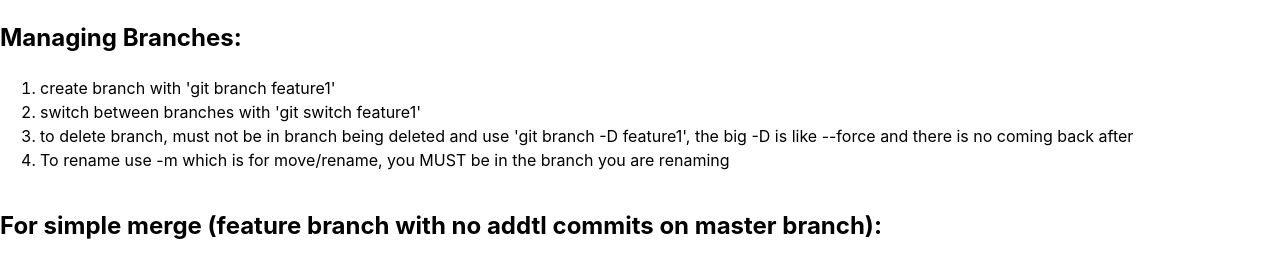
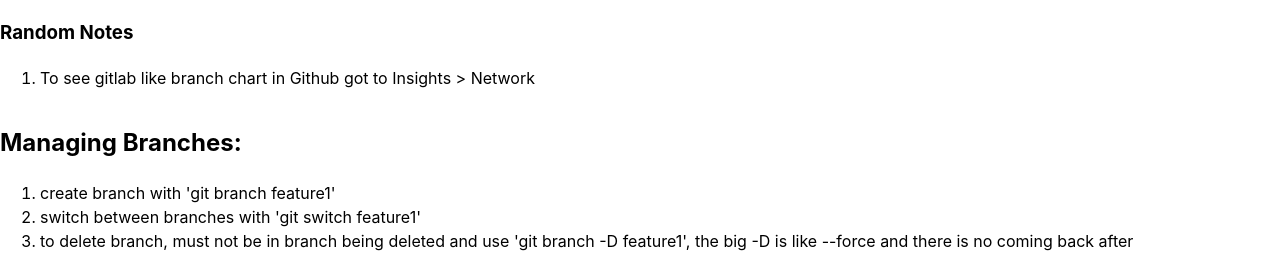
Before and after one commit to drbenn/git-practice, a website built with Vite: page index.html in a window 1280 px wide. Shown: the top 257 px of the page. Built offline with nearby package versions, Linux system fonts and the light colour scheme.

Commit message:
note about github branch chart

```diff
--- a/index.html
+++ b/index.html
@@ -7,6 +7,15 @@
     <title>Vite App</title>
   </head>
   <body>
+
+    <div>
+      <p>
+        <h3>Random Notes</h3>
+        <ol>
+          <li>To see gitlab like branch chart in Github got to Insights > Network</li>
+        </ol>
+      </p>
+    </div>
     <div>
       <p>
         <h2>Managing Branches:</h2>
@@ -29,6 +38,6 @@
     </div>
 
     <div class="box rename">Rename</div>
-    <script type="module" src="/main.js"></script>
+    <script type="module"   src="/main.js"></script>
   </body>
 </html>
```
